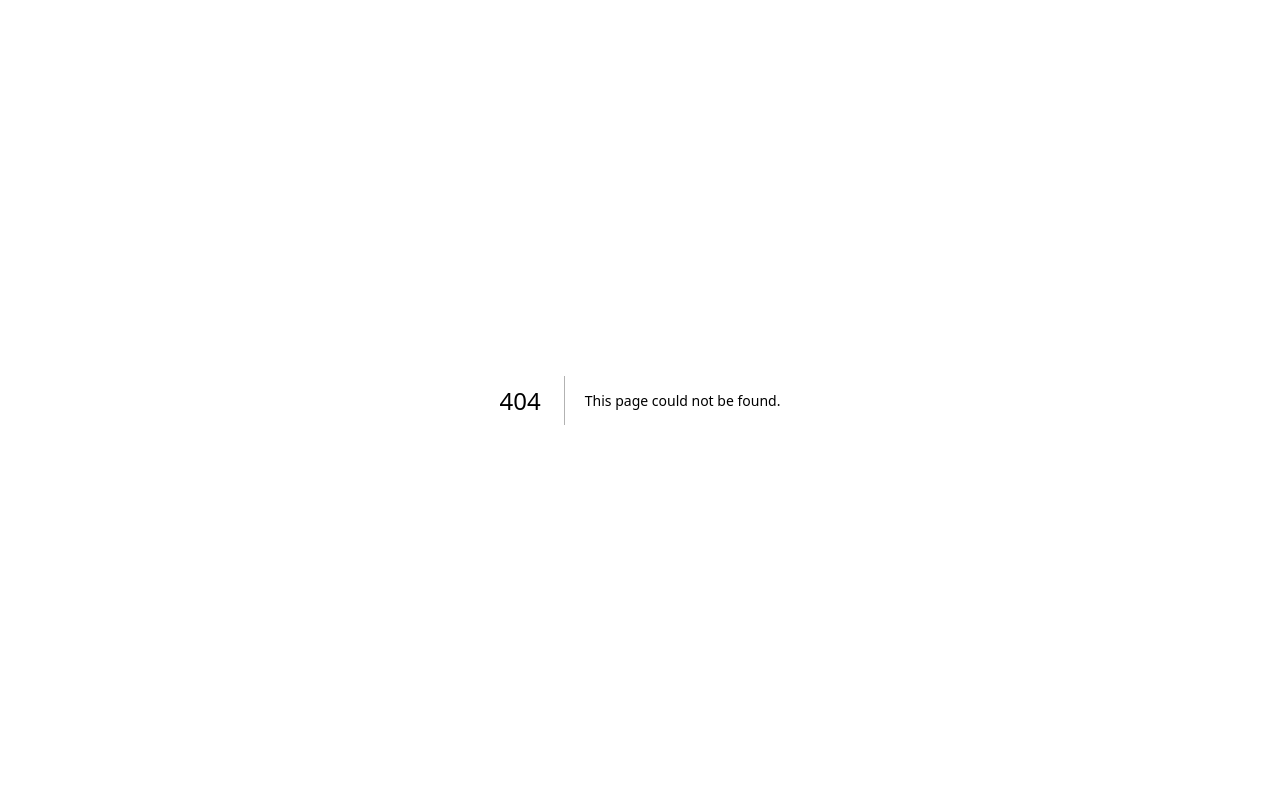
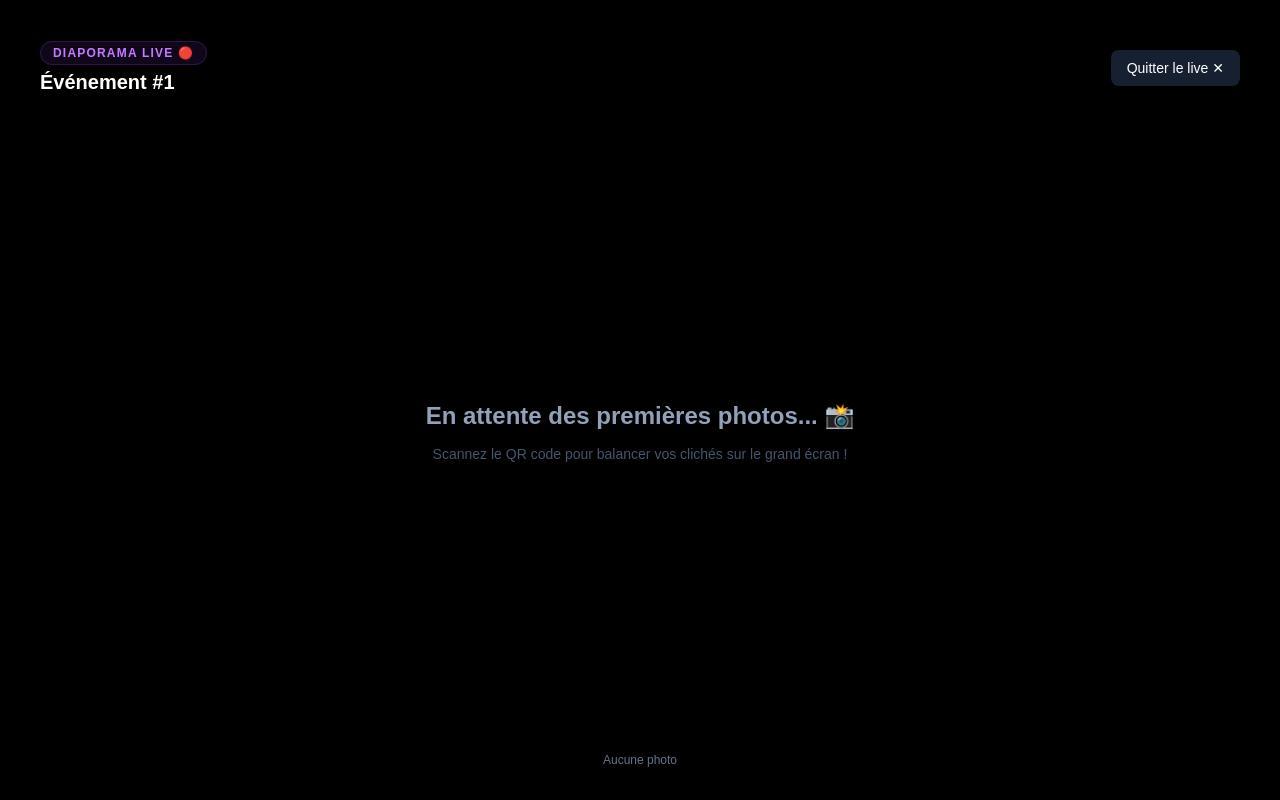
Before and after one commit to Ju21000/KlicEvent, a Next.js app: page /events/1/slideshow in a window 1280 px wide. Before the commit this address had no page. Built offline with nearby package versions, Linux system fonts and the light colour scheme; no server answers; the database is empty.

Commit message:
Ajout du mode diaporama live plein écran avec Supabase Realtime

```diff
--- a/src/app/events/[slug]/page.tsx
+++ b/src/app/events/[slug]/page.tsx
@@ -45,12 +45,20 @@ export default function EventGalleryPage({ params }: { params: Promise<{ slug: s
             <h1 className="text-3xl font-bold mt-2">Événement #{slug}</h1>
             <p className="text-slate-400 text-sm mt-1">Partagez et téléchargez les photos de la soirée !</p>
           </div>
+          <div className="flex flex-wrap gap-3 items-center">
+            <Link
+              href={`/events/${slug}/slideshow`}
+              className="px-5 py-3 bg-slate-800 hover:bg-slate-700 text-purple-300 font-medium rounded-xl transition duration-200 border border-slate-700 flex items-center gap-2"
+            >
+              🖥️ Diaporama Live
+            </Link>
             <Link
               href={`/upload?event=${slug}`}
               className="px-6 py-3 bg-purple-600 hover:bg-purple-700 text-white font-medium rounded-xl transition duration-200 shadow-lg hover:shadow-purple-500/25 text-center"
             >
               Déposer des photos 📸
             </Link>
+          </div>
         </div>
 
         {/* Grille de photos */}
--- /dev/null
+++ b/src/app/events/[slug]/slideshow/page.tsx
@@ -0,0 +1,107 @@
+'use client';
+
+import { use, useEffect, useState } from 'react';
+import Link from 'next/link';
+import { supabase } from '@/lib/supabase';
+
+export default function SlideshowPage({ params }: { params: Promise<{ slug: string }> }) {
+  const resolvedParams = use(params);
+  const slug = resolvedParams.slug;
+
+  const [photos, setPhotos] = useState<any[]>([]);
+  const [currentIndex, setCurrentIndex] = useState(0);
+
+  useEffect(() => {
+    // 1. Charger les photos initiales
+    async function fetchPhotos() {
+      const { data } = await supabase
+        .from('photos')
+        .select('*')
+        .eq('event_slug', slug)
+        .order('created_at', { ascending: false });
+
+      if (data && data.length > 0) {
+        setPhotos(data);
+      }
+    }
+
+    fetchPhotos();
+
+    // 2. Écouter les nouvelles photos en temps réel
+    const channel = supabase
+      .channel(`public:photos:event_slug=eq.${slug}`)
+      .on(
+        'postgres_changes',
+        {
+          event: 'INSERT',
+          schema: 'public',
+          table: 'photos',
+          filter: `event_slug=eq.${slug}`,
+        },
+        (payload) => {
+          setPhotos((prev) => [payload.new, ...prev]);
+          setCurrentIndex(0); // Revient sur la toute dernière photo uploadée
+        }
+      )
+      .subscribe();
+
+    return () => {
+      supabase.removeChannel(channel);
+    };
+  }, [slug]);
+
+  // Rotation automatique toutes les 5 secondes s'il y a plusieurs photos
+  useEffect(() => {
+    if (photos.length <= 1) return;
+
+    const interval = setInterval(() => {
+      setCurrentIndex((prev) => (prev + 1) % photos.length);
+    }, 5000);
+
+    return () => clearInterval(interval);
+  }, [photos.length]);
+
+  return (
+    <main className="fixed inset-0 bg-black text-white flex flex-col items-center justify-between p-6 overflow-hidden">
+      {/* Barre supérieure */}
+      <div className="w-full flex justify-between items-center z-10 bg-gradient-to-b from-black/80 to-transparent p-4">
+        <div>
+          <span className="text-xs uppercase tracking-widest text-purple-400 font-semibold bg-purple-500/10 px-3 py-1 rounded-full border border-purple-500/20">
+            Diaporama Live 🔴
+          </span>
+          <h1 className="text-xl font-bold mt-1">Événement #{slug}</h1>
+        </div>
+        <Link
+          href={`/events/${slug}`}
+          className="px-4 py-2 bg-slate-800/80 hover:bg-slate-700 text-sm font-medium rounded-lg backdrop-blur-md transition"
+        >
+          Quitter le live ✕
+        </Link>
+      </div>
+
+      {/* Affichage de la photo active */}
+      <div className="flex-1 flex items-center justify-center relative w-full h-full p-4">
+        {photos.length === 0 ? (
+          <div className="text-center space-y-3">
+            <p className="text-2xl font-semibold text-slate-400">En attente des premières photos... 📸</p>
+            <p className="text-sm text-slate-600">Scannez le QR code pour balancer vos clichés sur le grand écran !</p>
+          </div>
+        ) : (
+          <div className="relative w-full h-full flex items-center justify-center">
+            <img
+              key={photos[currentIndex]?.id}
+              src={photos[currentIndex]?.url}
+              alt="Slide live"
+              className="max-h-[80vh] max-w-[90vw] object-contain rounded-2xl shadow-2xl transition-all duration-700 animate-fade-in"
+            />
+          </div>
+        )}
+      </div>
+
+      {/* Barre inférieure / Compteur */}
+      <div className="text-xs text-slate-500 pb-2">
+        {photos.length > 0 ? `${currentIndex + 1} / ${photos.length} photos` : 'Aucune photo'}
+      </div>
+    </main>
+  );
+}
```
Lines whose indentation alone changed are shown as unchanged.
